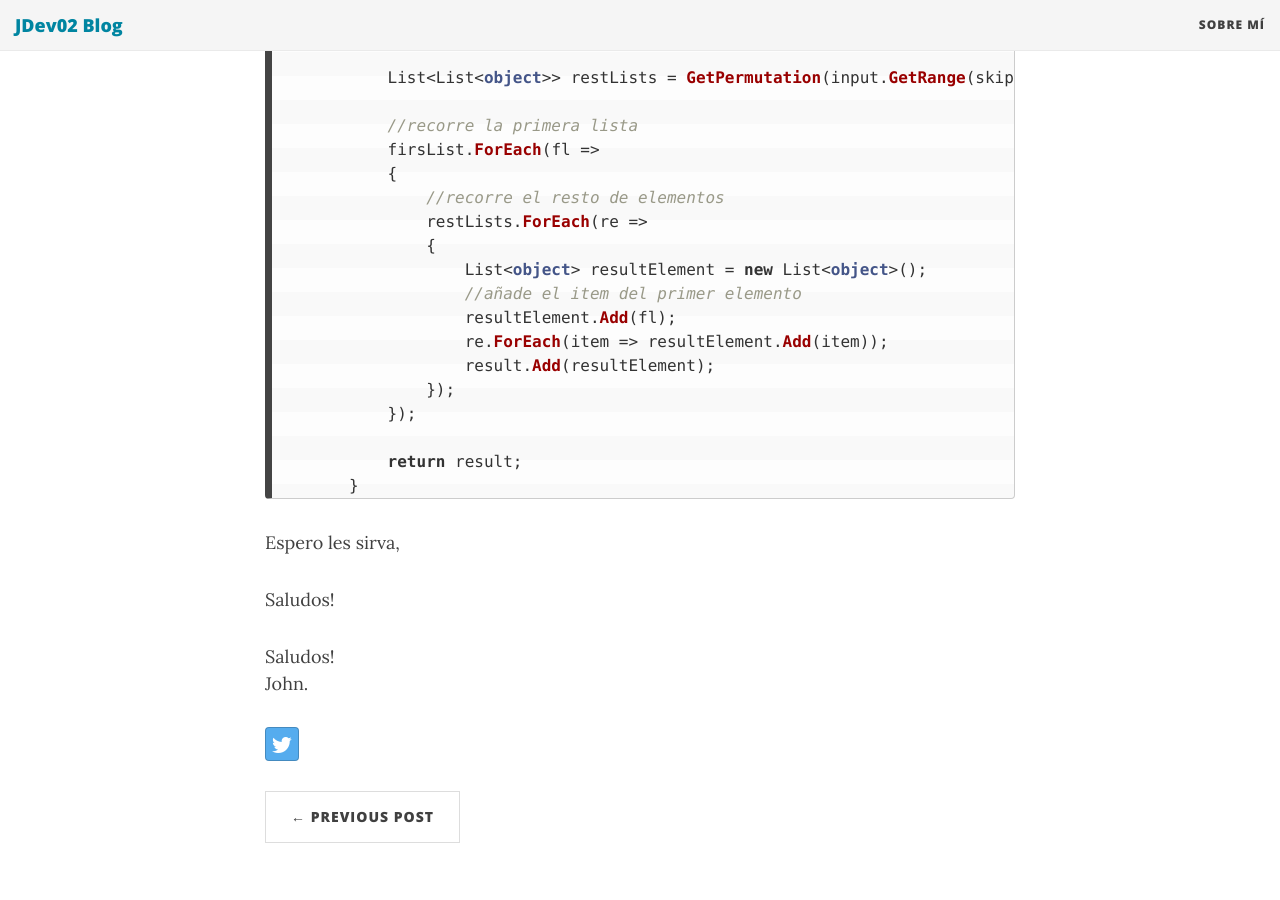
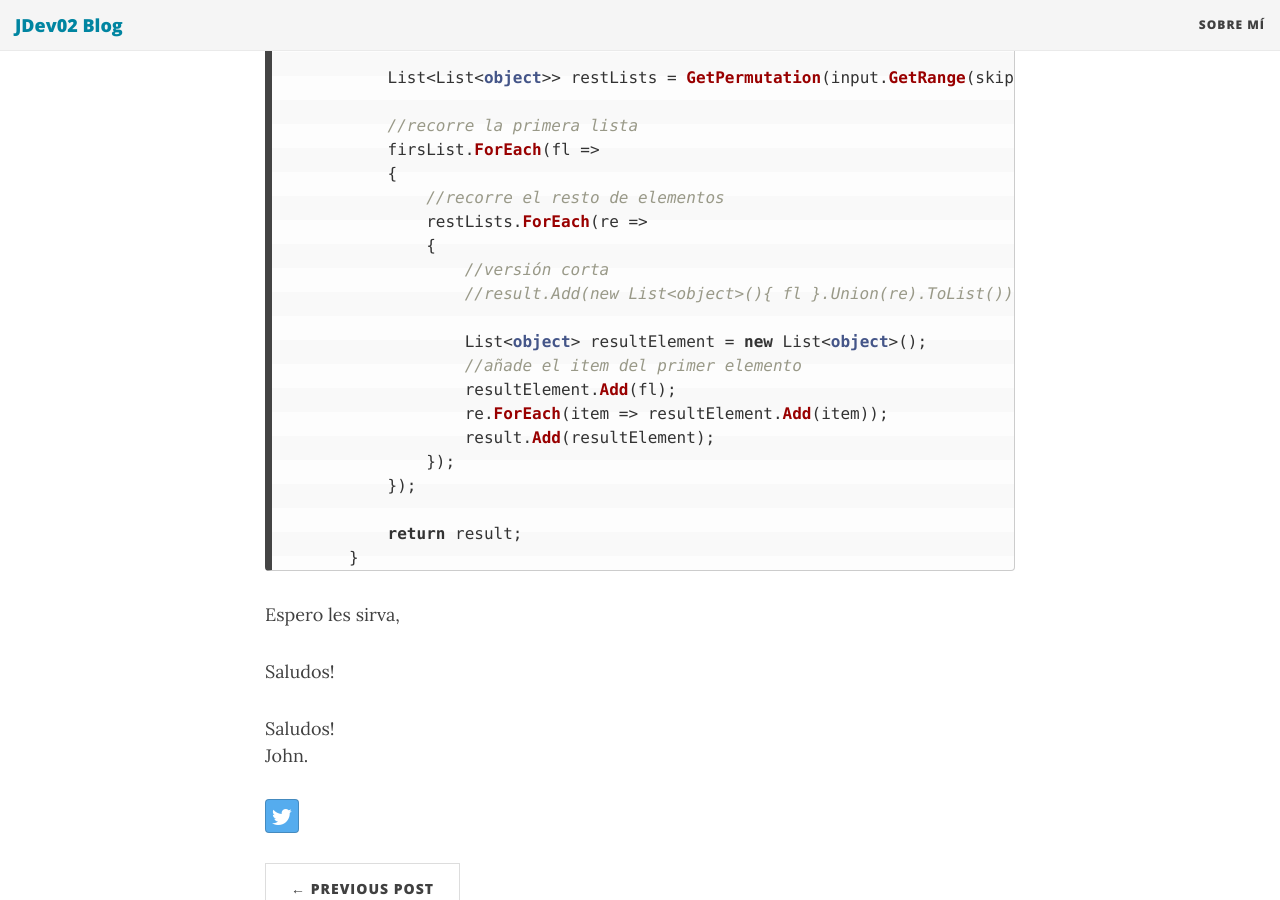
Before and after one commit to JDev02/JDev02.github.io, a Jekyll site: the page built from _posts/2017-06-08-Permutacion-de-Lista-de-Listas.md, in a window 1280 px wide and 900 px high, scrolled down 1122 px. Built offline with Jekyll 4.4.1, drawn with Linux system fonts in a browser that asks for light colours; nearby versions of some CDN libraries; comment, search, counter and statistics services are not loaded.

Commit message:
nuevo post

```diff
--- a/_posts/2017-06-08-Permutacion-de-Lista-de-Listas.md
+++ b/_posts/2017-06-08-Permutacion-de-Lista-de-Listas.md
@@ -43,6 +43,9 @@ y la salida
                 //recorre el resto de elementos
                 restLists.ForEach(re =>
                 {
+                    //versión corta
+                    //result.Add(new List<object>(){ fl }.Union(re).ToList());
+
                     List<object> resultElement = new List<object>();
                     //añade el item del primer elemento
                     resultElement.Add(fl);
```
